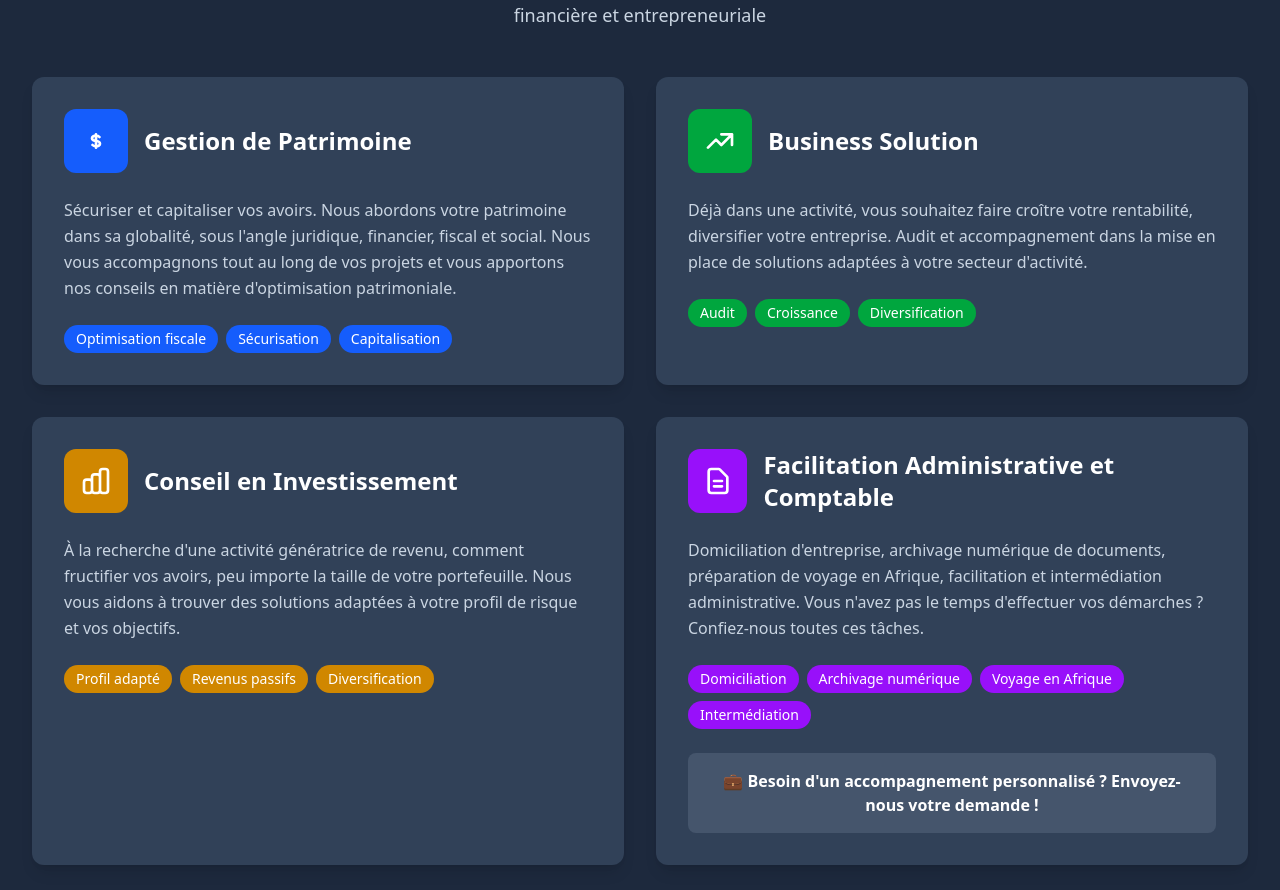
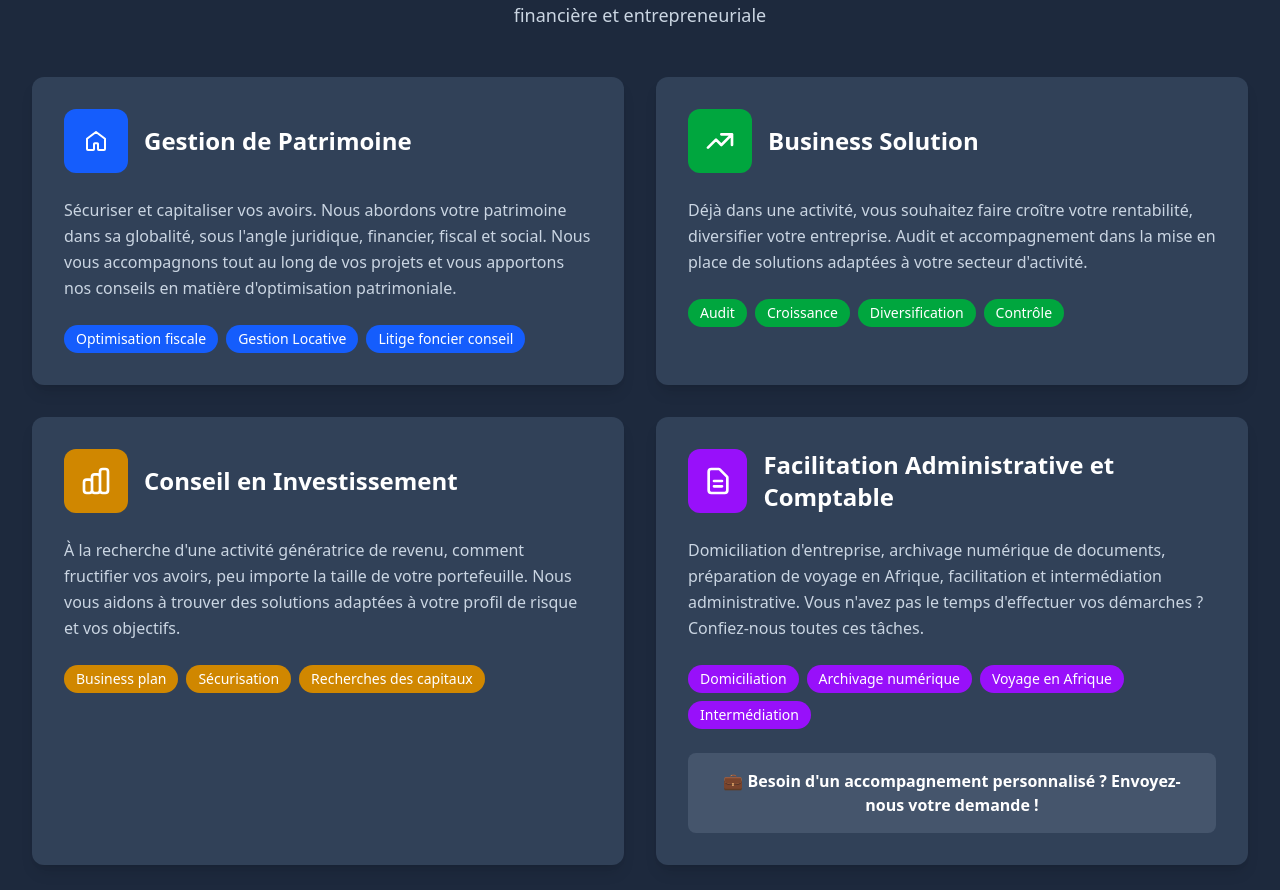
Before and after one commit to dascomsoft/ASV-CONSULTING, a React (Vite) app: page /services in a window 1280 px wide. Shown: the part 627-1517 px from the top of the page. Built offline with nearby package versions, Linux system fonts and the light colour scheme.

Commit message:
updating servicesContent page

```diff
--- a/helper/ServicesContent.jsx
+++ b/helper/ServicesContent.jsx
@@ -22,8 +22,8 @@ const ServicesContent = () => {
           <div className="bg-slate-700 rounded-xl shadow-lg p-8 hover:shadow-xl transition-shadow">
             <div className="flex items-center mb-6">
               <div className="w-16 h-16 bg-blue-600 rounded-xl flex items-center justify-center mr-4">
-                <svg className="w-8 h-8 text-white" fill="none" stroke="currentColor" viewBox="0 0 24 24">
-                  <path strokeLinecap="round" strokeLinejoin="round" strokeWidth={2} d="M12 8c-1.657 0-3 .895-3 2s1.343 2 3 2 3 .895 3 2-1.343 2-3 2m0-8c1.11 0 2.08.402 2.599 1M12 8V7m0 1v8m0 0v1m0-1c-1.11 0-2.08-.402-2.599-1" />
+                <svg className="w-6 h-6 text-blue-600" fill="none" stroke="white" viewBox="0 0 24 24">
+                  <path strokeLinecap="round" strokeLinejoin="round" strokeWidth={2} d="M3 9.75L12 3l9 6.75V20a1 1 0 01-1 1h-5.25a.75.75 0 01-.75-.75v-5.25a.75.75 0 00-.75-.75h-2.5a.75.75 0 00-.75.75V20.25a.75.75 0 01-.75.75H4a1 1 0 01-1-1V9.75z" />
                 </svg>
               </div>
               <h3 className="text-2xl font-bold text-white">Gestion de Patrimoine</h3>
@@ -35,8 +35,9 @@ const ServicesContent = () => {
             </p>
             <div className="flex flex-wrap gap-2">
               <span className="bg-blue-600 text-white px-3 py-1 rounded-full text-sm">Optimisation fiscale</span>
-              <span className="bg-blue-600 text-white px-3 py-1 rounded-full text-sm">Sécurisation</span>
-              <span className="bg-blue-600 text-white px-3 py-1 rounded-full text-sm">Capitalisation</span>
+              <span className="bg-blue-600 text-white px-3 py-1 rounded-full text-sm">Gestion Locative</span>
+              <span className="bg-blue-600 text-white px-3 py-1 rounded-full text-sm">Litige foncier conseil</span>
+
             </div>
           </div>
 
@@ -58,6 +59,8 @@ const ServicesContent = () => {
               <span className="bg-green-600 text-white px-3 py-1 rounded-full text-sm">Audit</span>
               <span className="bg-green-600 text-white px-3 py-1 rounded-full text-sm">Croissance</span>
               <span className="bg-green-600 text-white px-3 py-1 rounded-full text-sm">Diversification</span>
+              <span className="bg-green-600 text-white px-3 py-1 rounded-full text-sm">Contrôle</span>
+
             </div>
           </div>
 
@@ -77,9 +80,9 @@ const ServicesContent = () => {
               adaptées à votre profil de risque et vos objectifs.
             </p>
             <div className="flex flex-wrap gap-2">
-              <span className="bg-yellow-600 text-white px-3 py-1 rounded-full text-sm">Profil adapté</span>
-              <span className="bg-yellow-600 text-white px-3 py-1 rounded-full text-sm">Revenus passifs</span>
-              <span className="bg-yellow-600 text-white px-3 py-1 rounded-full text-sm">Diversification</span>
+              <span className="bg-yellow-600 text-white px-3 py-1 rounded-full text-sm">Business plan</span>
+              <span className="bg-yellow-600 text-white px-3 py-1 rounded-full text-sm">Sécurisation</span>
+              <span className="bg-yellow-600 text-white px-3 py-1 rounded-full text-sm">Recherches des capitaux</span>
             </div>
           </div>
 
--- a/src/pages/Careers.jsx
+++ b/src/pages/Careers.jsx
@@ -40,9 +40,9 @@ const CareersPage = () => {
               </p>
               <div className="bg-slate-800 p-4 rounded-lg">
                 <p className="text-blue-400 font-mono text-lg">info@avscam.com</p>
-                <p className="text-slate-300 mt-2">
+                {/* <p className="text-slate-300 mt-2">
                   <strong>Objet :</strong> demande de stage-[VOTRE NOM]
-                </p>
+                </p> */}
               </div>
             </div>
 
@@ -102,8 +102,14 @@ const CareersPage = () => {
             <div className="bg-slate-700 rounded-xl p-6 text-center">
               <div className="w-16 h-16 bg-green-600 rounded-full flex items-center justify-center mx-auto mb-4">
                 <svg className="w-8 h-8 text-white" fill="none" stroke="currentColor" viewBox="0 0 24 24">
-                  <path strokeLinecap="round" strokeLinejoin="round" strokeWidth={2} d="M12 4.354a4 4 0 110 5.292M15 21H3v-1a6 6 0 0112 0v1zm0 0h6v-1a6 6 0 00-9-5.197m13.5-9a2.25 2.25 0 11-4.5 0 2.25 2.25 0 014.5 0z" />
+                  <path
+                    strokeLinecap="round"
+                    strokeLinejoin="round"
+                    strokeWidth={2}
+                    d="M17 20h5v-2a4 4 0 00-5-3.87M9 20H4v-2a4 4 0 015-3.87m5-1.13a4 4 0 100-8 4 4 0 000 8zm6 0a4 4 0 00-.88-7.9M6.88 10.1a4 4 0 00-.88 7.9"
+                  />
                 </svg>
+
               </div>
               <h3 className="text-xl font-bold text-white mb-3">Équipe</h3>
               <p className="text-slate-300">
--- a/src/pages/Home.jsx
+++ b/src/pages/Home.jsx
@@ -266,7 +266,7 @@ const Index = () => {
             <div className="max-w-4xl mx-auto mb-12">
               <p className="text-lg md:text-xl text-slate-700 leading-relaxed mb-6">
                 Cabinet de conseil spécialisé dans la gestion de patrimoine, les investissements
-              et la domiciliation d'entreprise. Nous accompagnons entrepreneurs, investisseurs
+                , la facilitation administrative et comptable. Nous accompagnons entrepreneurs, investisseurs
                 et particuliers dans la sécurisation et la croissance de leurs avoirs.
               </p>
               <div className="bg-blue-800 text-white p-6 rounded-xl">
@@ -280,12 +280,13 @@ const Index = () => {
               <div className="bg-white p-6 rounded-xl shadow-md hover:shadow-lg transition-shadow">
                 <div className="w-12 h-12 bg-blue-100 rounded-lg flex items-center justify-center mx-auto mb-4">
                   <svg className="w-6 h-6 text-blue-600" fill="none" stroke="currentColor" viewBox="0 0 24 24">
-                  <path strokeLinecap="round" strokeLinejoin="round" strokeWidth={2} d="M12 8c-1.657 0-3 .895-3 2s1.343 2 3 2 3 .895 3 2-1.343 2-3 2m0-8c1.11 0 2.08.402 2.599 1M12 8V7m0 1v8m0 0v1m0-1c-1.11 0-2.08-.402-2.599-1" />
+                    <path strokeLinecap="round" strokeLinejoin="round" strokeWidth={2} d="M3 9.75L12 3l9 6.75V20a1 1 0 01-1 1h-5.25a.75.75 0 01-.75-.75v-5.25a.75.75 0 00-.75-.75h-2.5a.75.75 0 00-.75.75V20.25a.75.75 0 01-.75.75H4a1 1 0 01-1-1V9.75z" />
                   </svg>
                 </div>
                 <h3 className="font-semibold text-gray-800 mb-2">Gestion de Patrimoine</h3>
                 <p className="text-sm text-gray-600">Optimisation et sécurisation de vos avoirs</p>
               </div>
+
 
               <div className="bg-white p-6 rounded-xl shadow-md hover:shadow-lg transition-shadow">
                 <div className="w-12 h-12 bg-green-100 rounded-lg flex items-center justify-center mx-auto mb-4">
```
Lines whose indentation alone changed are shown as unchanged.
